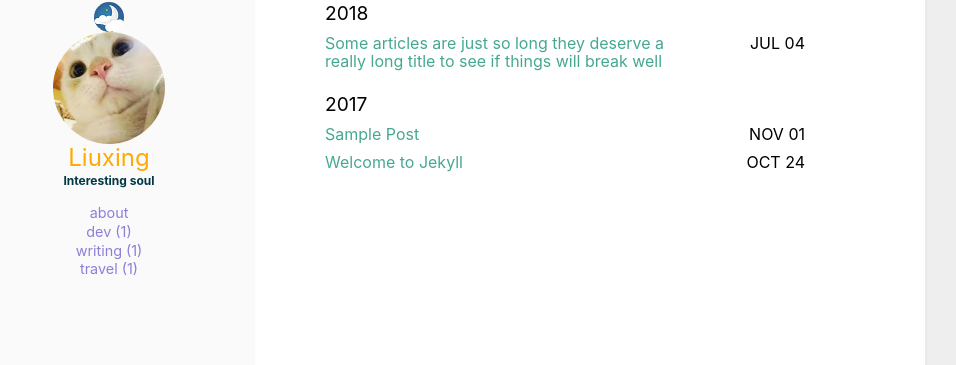
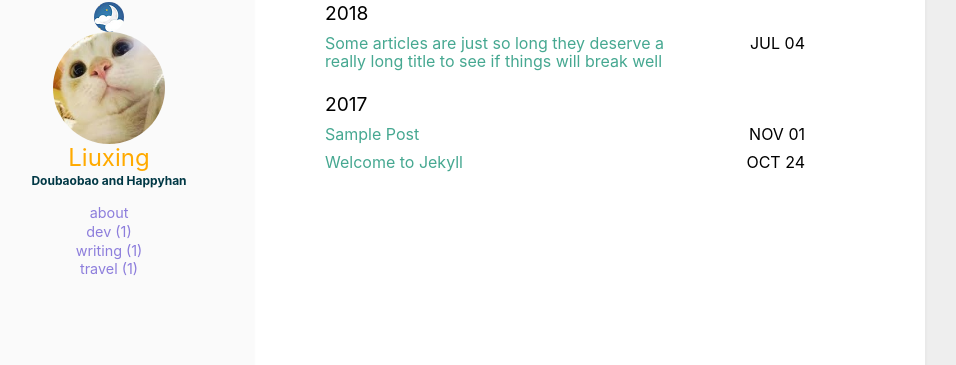
Before and after one commit to liux0402/liux0402.github.io, a Jekyll site: the page built from index.html, in a window 1280 px wide. Shown: the part 148-513 px from the top of the page, without its empty margins (195-1151 px from the left). Built offline with Jekyll 4.4.1, drawn with Linux system fonts in a browser that asks for light colours.

Commit message:
Update _config.yml

```diff
--- a/_config.yml
+++ b/_config.yml
@@ -21,7 +21,7 @@ user:
   name: Liuxing
   pic: /assets/img/cat.jpg
   picAlt: "catbook"
-  job: Interesting soul
+  job: Doubaobao and Happyhan
   aboutme: Eating and drinking diary. # Eating and drinking diary.
 
 exclude:
```
